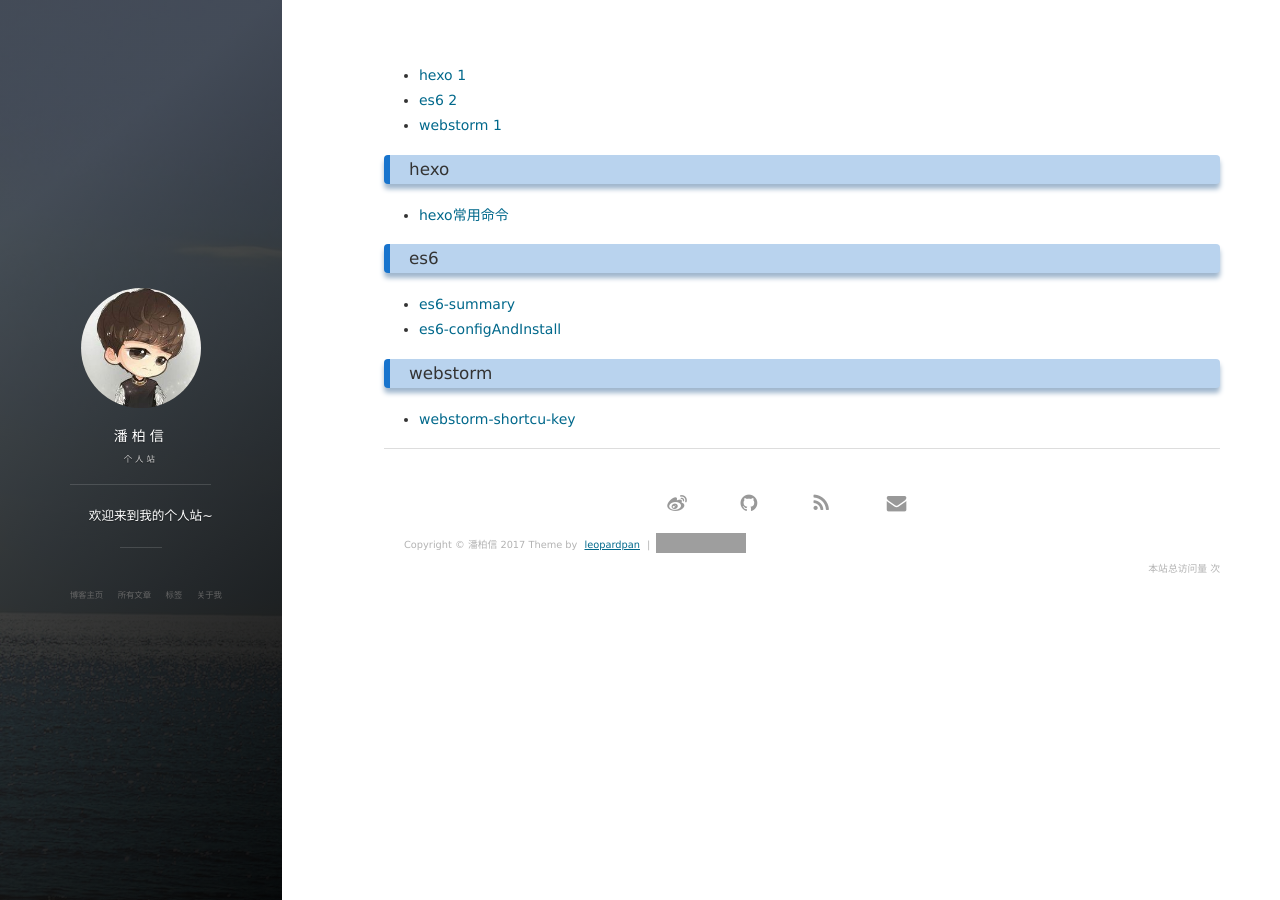
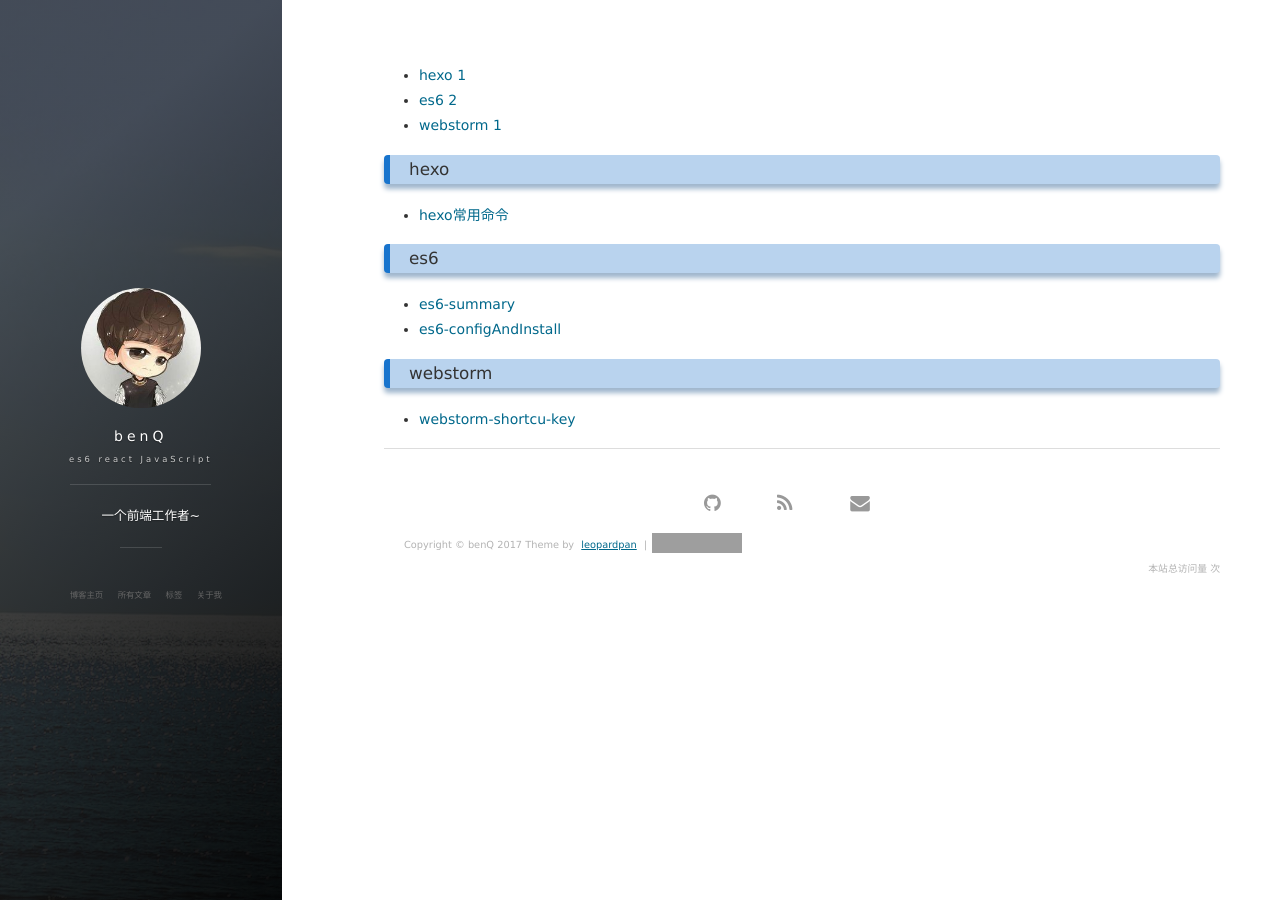
Before and after one commit to benben6/benben6.github.io, a Jekyll site: the page built from tags.html, in a window 1280 px wide. Built offline with Jekyll 4.4.1, drawn with Linux system fonts in a browser that asks for light colours; nearby versions of some CDN libraries; comment, search, counter and statistics services are not loaded; grey boxes are pictures that could not be loaded.

Commit message:
更新配置
更新配置

```diff
--- a/_config.yml
+++ b/_config.yml
@@ -1,46 +1,35 @@
 # Basic
-title: 潘柏信
-subtitle: 个人站
-description: 欢迎来到我的个人站~
+title: benQ
+subtitle: es6 react JavaScript
+description: 一个前端工作者~
 # 头像里面的标题
 avatarTitle: leopardpan
 # 头像里面的描述
-avatarDesc: iOS / 机器学习
-url: "http://baixin.io"
+avatarDesc: 前端 / 不断折腾
+url: "http://bengirl.com/"
 
 # Comment
 comment:
-    # disqus: leopard
-    duoshuo: leopard
+    #是否开启多说评论
+    duoshuo: bengirl
 
 # Social
 social:
-    weibo: 5366874726
-    github: leopardpan
+    #weibo: 5366874726
+    github: benben6
     # twitter:
-    mail: leopardpan@icloud.com
+    mail: 240018677@qq.com
 
 # 百度统计
 # 使用博客模板请去掉或者更换 id
 baidu:
-    id: 8ba1c6be0953b6f9c2ba38e57f615421
+    #id: 8ba1c6be0953b6f9c2ba38e57f615421
 
 # Google Analytics
 # 使用博客模板请去掉或者更换 id
 ga:
-    id: UA-84134159-3
+    #id: UA-84134159-3
     host: auto
-
-
-# 《----------------- 上面的信息修改成你自己的 ---------------------------》
-#
-#
-#  _post/ 下的文章更换成你自己的文章
-#  帮忙star一下，感谢~😆 地址： https://github.com/leopardpan/leopardpan.github.io
-#
-#
-# 《--------------- 下面的信息可以自行选择是否修改 ------------------------》
-
 
 permalink: /:year/:month/:title/
 # Format
```
